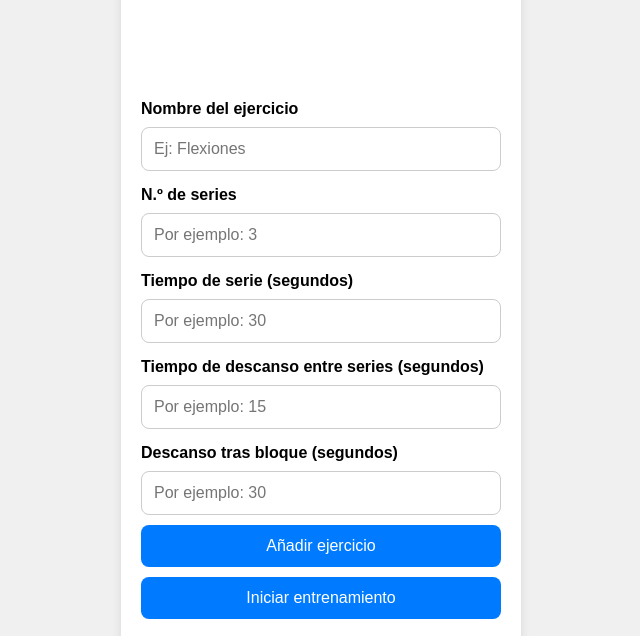
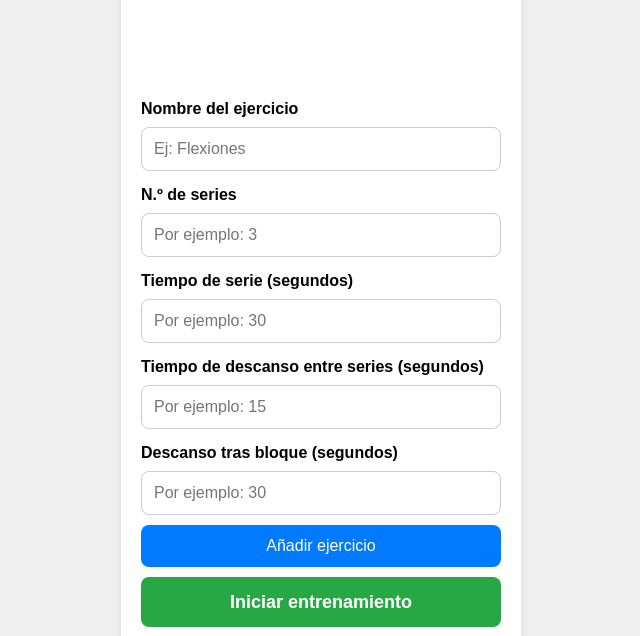
Before and after one commit to Nachocejas/cardio-blocks, a plain HTML site: page index.html in a window 1280 px wide. Shown: the part 151-787 px from the top of the page, without its empty margins (319-959 px from the left). Drawn offline with Linux system fonts and the light colour scheme.

Commit message:
Update index.html

```diff
--- a/index.html
+++ b/index.html
@@ -45,7 +45,8 @@
       <input type="number" id="descansoBloque" placeholder="Por ejemplo: 30">
 
       <button onclick="agregarBloque()">Añadir ejercicio</button>
-      <button onclick="iniciarEntrenamiento()">Iniciar entrenamiento</button>
+      <button class="iniciar" onclick="iniciarEntrenamiento()">Iniciar entrenamiento</button>
+
     </div>
 
     <div id="bloques"></div>
@@ -68,8 +69,6 @@
     <button onclick="confirmarReset()" id="btnReset" style="display:none;">Reset</button>
     <button onclick="togglePausa()" id="btnPauseResume" style="display:none;">Pausar</button>
     <button onclick="saltarCiclo()" id="btnSkip" style="display:none;">Saltar ciclo</button>
-
-
 
     <div id="seccionRutinas">
       <hr>
```
